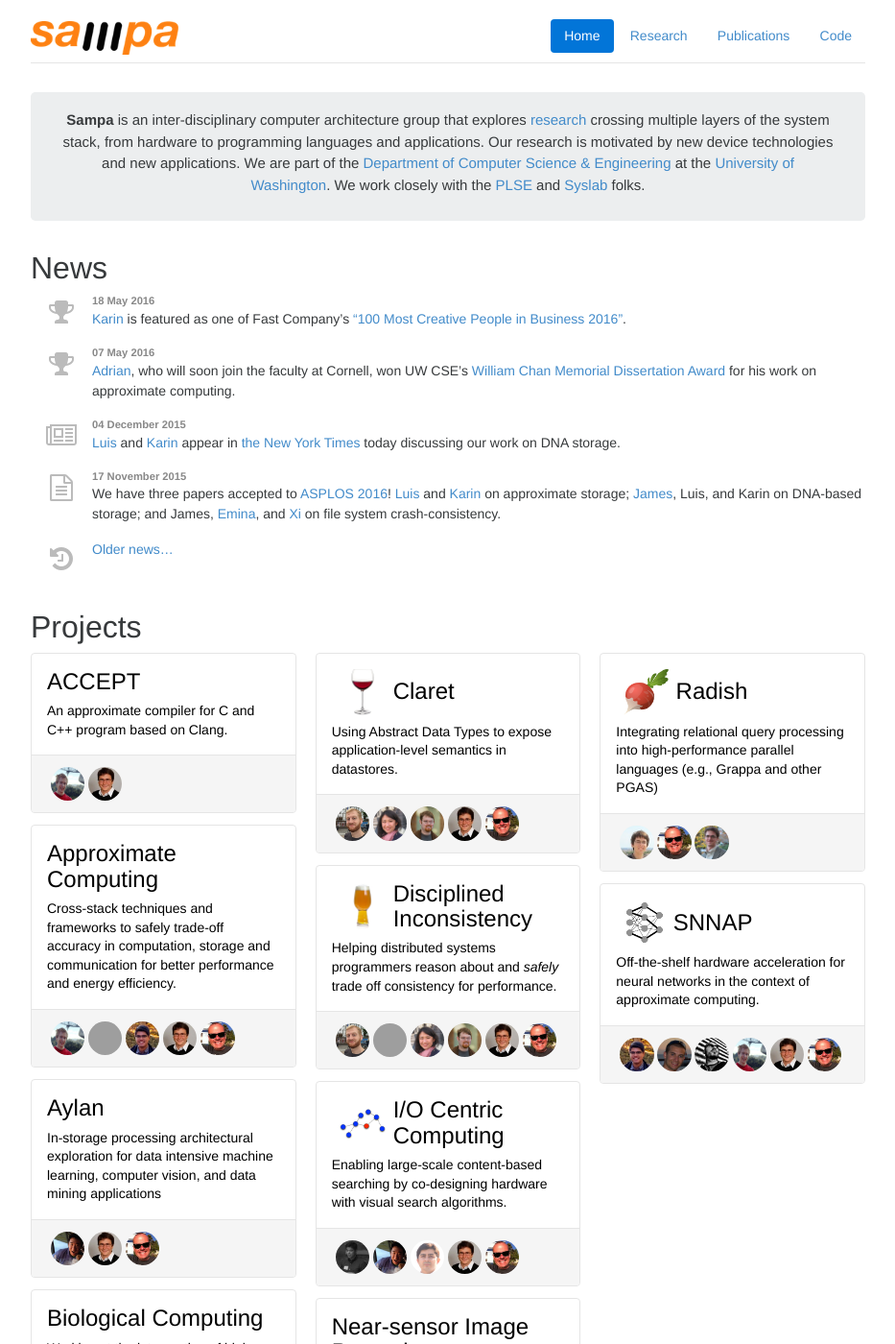
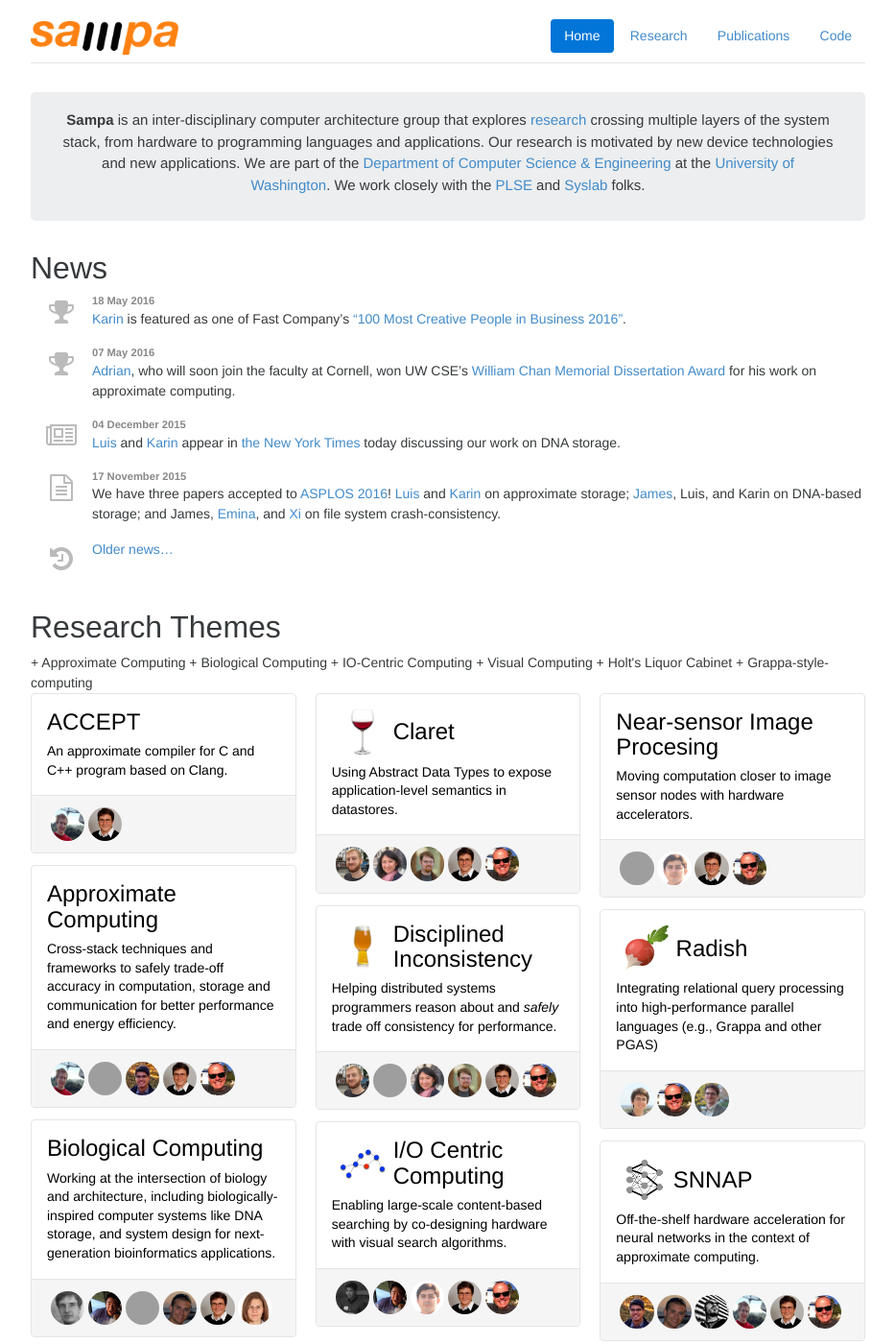
Before and after one commit to uwsampa/sampa-public, a Jekyll site: the page built from index.html, in a window 1280 px wide and 1400 px high. Shown: the whole window at 96% size, without its empty margins (173-1106 px from the left). Built offline with Jekyll 4.4.1, drawn with Linux system fonts in a browser that asks for light colours; nearby versions of some CDN libraries; Markdown is read by kramdown in place of the engine named in the settings; grey boxes are pictures that could not be loaded.

Commit message:
retire aylan :wave:

```diff
--- a/index.html
+++ b/index.html
@@ -32,7 +32,14 @@
 </ul>
 
 
-<h2>Projects</h2>
+<h2>Research Themes</h2>
+
++ Approximate Computing
++ Biological Computing
++ IO-Centric Computing
++ Visual Computing
++ Holt's Liquor Cabinet
++ Grappa-style-computing
 
 <div class="card-columns">
 {% for p in site.projects %}
```
Also changed, not shown: _projects/aylan.md (+1 -0 lines).
